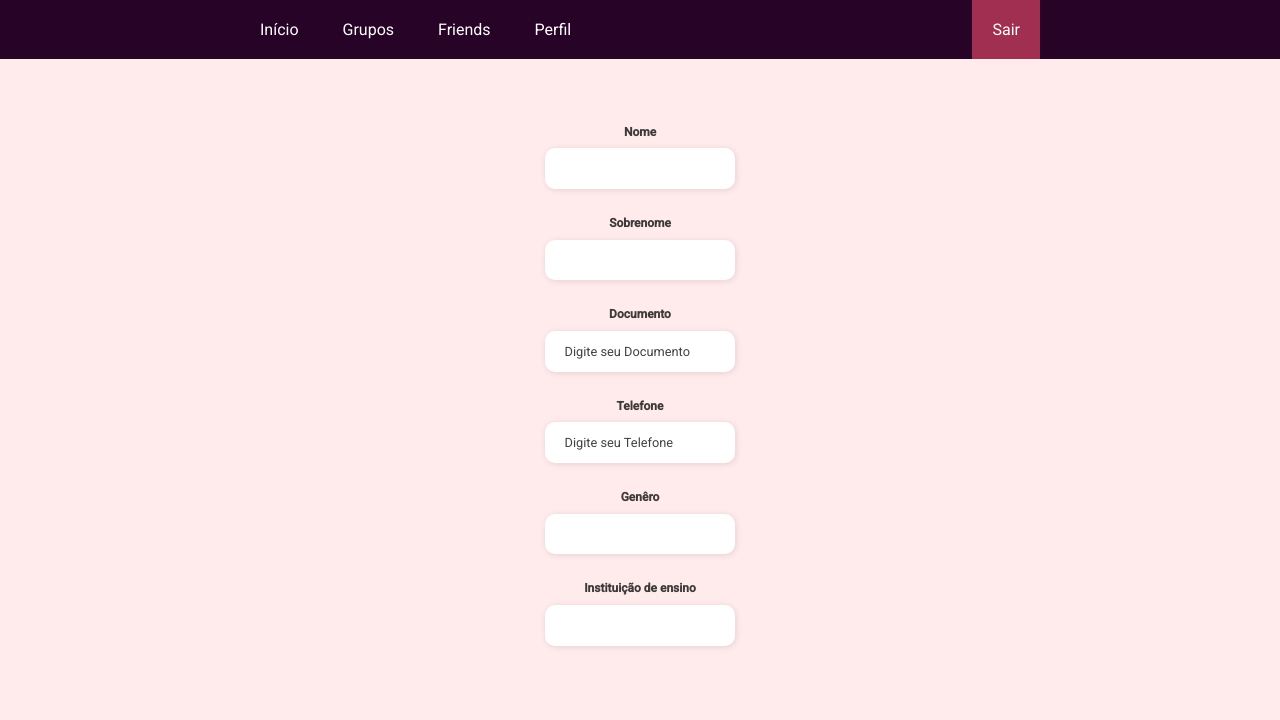
After one commit to herrdu259/WebAPP-LabDesenvolvimentoDeSoftware, a PHP site: page /perfil.php in a window 1280 px wide. The commit adds this page. Shown: the top 720 px of the page. Run offline with PHP 8.4, Linux system fonts and the light colour scheme.

Commit message:
tela de perfil

```diff
--- a/Trabalho formulario de cadastro 1.0/assets/css/style.css
+++ b/Trabalho formulario de cadastro 1.0/assets/css/style.css
@@ -1,7 +1,7 @@
 @import url('https://fonts.googleapis.com/css2?family=Roboto:ital,wght@0,100;0,300;0,400;0,500;1,100;1,300;1,400;1,500&display=swap');
 * {
     padding: 0;
-    margin: 0;
+    margin: 0 auto;
     box-sizing: border-box;
     font-family: 'Roboto', sans-serif;
 }
--- a/Trabalho formulario de cadastro 1.0/assets/css/system.css
+++ b/Trabalho formulario de cadastro 1.0/assets/css/system.css
@@ -42,3 +42,70 @@ body {
     float: right;
     background-color: #a12f51;
 }
+
+
+.input-box {
+    display: flex;
+    flex-direction: column;
+    margin: 1.1rem;
+}
+
+.input-box input {
+    margin: 0.6rem 0;
+    padding: 0.8rem 1.2rem;
+    border: none;
+    border-radius: 10px;
+    box-shadow: 1px 1px 6px #0000001c;
+    font-size: 0.8rem;
+}
+
+.input-box input:hover {
+    background-color: #eeeeee75;
+}
+
+.input-box input:focus-visible {
+    outline: 1px solid #f24b4b;
+}
+
+.input-box label,
+.gender-title h6 {
+    font-size: 0.75rem;
+    font-weight: 600;
+    color: #000000c0;
+}
+
+.input-box input::placeholder {
+    color: #000000be;
+}
+
+.gender-group {
+    display: flex;
+    justify-content: space-between;
+    margin-top: 0.62rem;
+    padding: 0 .5rem;
+}
+
+.gender-input {
+    display: flex;
+    align-items: center;
+}
+
+.gender-input input {
+    margin-right: 0.35rem;
+}
+
+.gender-input label {
+    font-size: 0.81rem;
+    font-weight: 600;
+    color: #000000c0;
+}
+
+.form {
+    width: 50%;
+    display: flex;
+    justify-content: center;
+    align-items: center;
+    flex-direction: column;
+    background-color: #ffebeb;
+    padding: 3rem;
+}
--- /dev/null
+++ b/Trabalho formulario de cadastro 1.0/assets/perfil.php
@@ -0,0 +1,71 @@
+<!DOCTYPE html>
+<html lang="pt-br">
+<head>
+    <meta charset="UTF-8">
+    <meta http-equiv="X-UA-Compatible" content="IE=edge">
+    <meta name="viewport" content="width=device-width, initial-scale=1.0">
+    <link rel="stylesheet" href="css/system.css">
+    <title>Perfil</title>
+</head>
+
+<body>
+
+    <nav class="menu-h">
+        <ul>
+            <li><a href="system.php">Início</a></li>
+            <li><a href="#">Grupos</a></li>
+            <li><a href="#">Friends</a></li>
+            <li><a href="perfil.php">Perfil</a></li>
+            <li><a href="login.php">Sair</a></li>
+        </ul>
+    </nav>
+
+    <!-- Div para inserir a imagem na tela -->
+    <div class="container">
+
+        <!-- Div form contém todo o formulario de registro -->
+        <div class="form">
+            <form action="includes\registro.inc.php" method="post">
+
+                <!-- Div classe input-group que contem todos os itens do cadastro como nome, usuario, senha, email, etc... -->
+                <div class="input-group">
+                    <div class="input-box">
+                        <label for="firstname">Nome</label>
+                        <input id="firtname" type="text" name="firstname" placeholder="" required>
+                    </div>
+
+                    <div class="input-box">
+                        <label for="lastname">Sobrenome</label>
+                        <input id="lastname" type="text" name="lastname" placeholder="" required>
+                    </div>
+
+                    <div class="input-box">
+                        <label for="document">Documento</label>
+                        <input id="document" type="text" name="document" placeholder="Digite seu Documento" required>
+                    </div>
+
+                    <div class="input-box">
+                        <label for="phone">Telefone</label>
+                        <input id="phone" type="text" name="phone" placeholder="Digite seu Telefone" required>
+                    </div>
+
+                    <div class="input-box">
+                        <label for="gender">Genêro</label>
+                        <input id="gender" type="text" name="gender" placeholder="" required>
+                    </div>
+
+                    <div class="input-box">
+                        <label for="college">Instituição de ensino</label>
+                        <input id="college" type="text" name="college" placeholder="" required>
+                    </div>
+                </div>
+
+
+                </form>
+            </div>
+        </div>
+    </div>
+
+</body>
+
+</html>
--- a/Trabalho formulario de cadastro 1.0/assets/system.php
+++ b/Trabalho formulario de cadastro 1.0/assets/system.php
@@ -16,7 +16,7 @@
             <li><a href="system.php">Início</a></li>
             <li><a href="#">Grupos</a></li>
             <li><a href="#">Friends</a></li>
-            <li><a href="#">Perfil</a></li>
+            <li><a href="perfil.php">Perfil</a></li>
             <li><a href="login.php">Sair</a></li>
         </ul>
     </nav>
```
